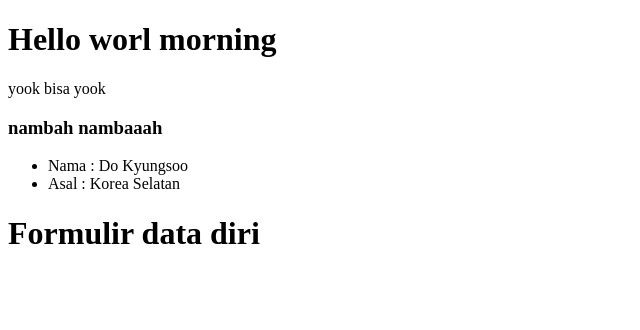
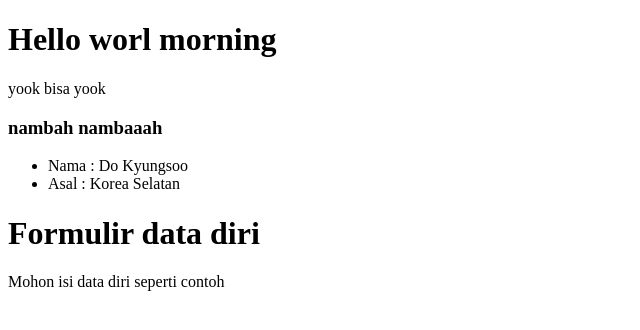
Before and after one commit to Dieva06/belajar-git2, a plain HTML site: page index.html in a window 1280 px wide. Shown: the whole page, without its empty margins (0-640 px from the left). Drawn offline with Linux system fonts and the light colour scheme.

Commit message:
menambah kotak perintah

```diff
--- a/index.html
+++ b/index.html
@@ -16,5 +16,8 @@
     </ul>
 
     <h1>Formulir data diri</h1>
+    <div class="kotak">
+        <p>Mohon isi data diri seperti contoh</p>
+    </div>
 </body>
 </html>
```
